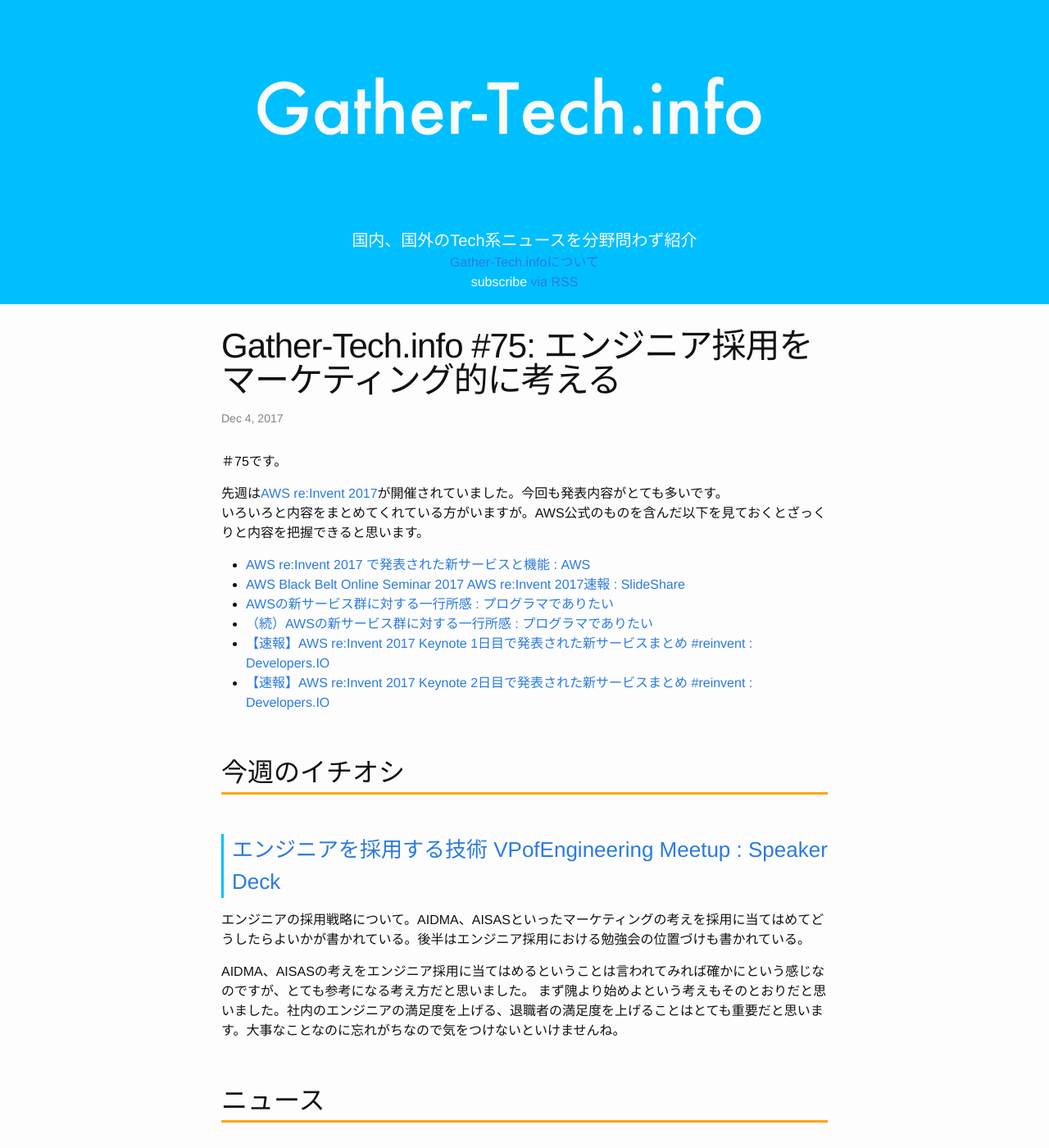
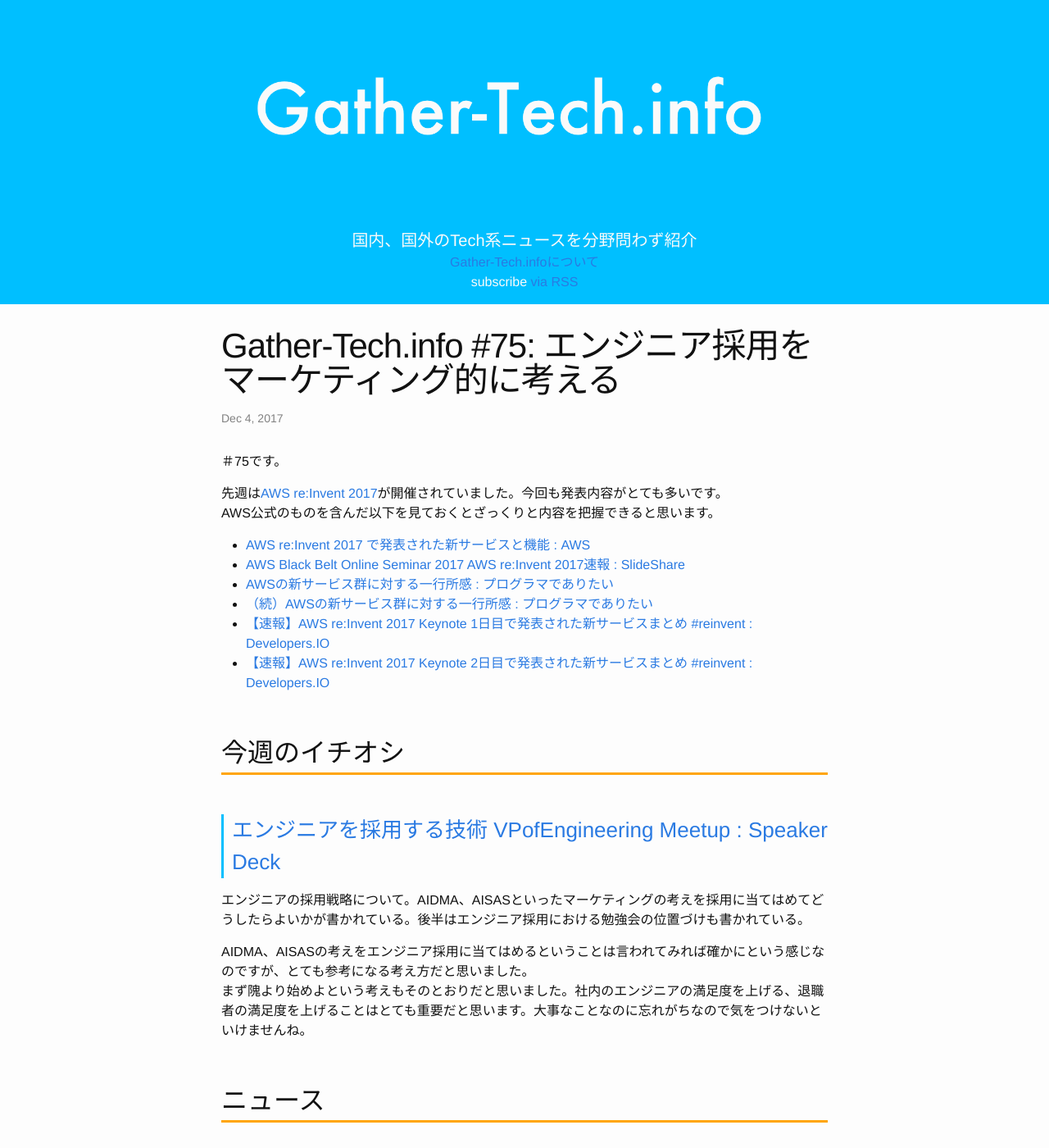
Before and after one commit to Gather-Tech/Gather-Tech.github.io, a Jekyll site: the page built from _posts/2017/2017-12-04-Gather75.md, in a window 1280 px wide and 1400 px high. Shown: the whole window at 82% size. Built offline with Jekyll 4.4.1, drawn with Linux system fonts in a browser that asks for light colours; some of the changed text lies outside the part shown.

Commit message:
fix typo

```diff
--- a/_posts/2017/2017-12-04-Gather75.md
+++ b/_posts/2017/2017-12-04-Gather75.md
@@ -9,7 +9,7 @@
 ＃75です。
 
 先週は[AWS re:Invent 2017](https://reinvent.awsevents.com/)が開催されていました。今回も発表内容がとても多いです。
-いろいろと内容をまとめてくれている方がいますが。AWS公式のものを含んだ以下を見ておくとざっくりと内容を把握できると思います。
+AWS公式のものを含んだ以下を見ておくとざっくりと内容を把握できると思います。
 
 - [AWS re:Invent 2017 で発表された新サービスと機能 : AWS](https://aws.amazon.com/jp/new/reinvent/)
 - [AWS Black Belt Online Seminar 2017 AWS re:Invent 2017速報 : SlideShare](https://www.slideshare.net/AmazonWebServicesJapan/aws-black-belt-online-seminar-2017-aws-reinvent-2017)
@@ -45,7 +45,7 @@
 
 ### [2017年、デザインガイドラインについて考える。: Yuya Furusato｜note](https://note.mu/remmy/n/n2d8fb879cd44)
 
-デザインガイドラインとは何か？、デザインガイドラインの難しさ、作る際に大切なことがまとめられている。
+デザインガイドラインとは何か、デザインガイドラインの難しさ、作る際に大切なことがまとめられている。
 
 ### [チャットボットのUX：価値ある会話デザインの方法 : UX MILK](http://uxmilk.jp/68187)
 
```
